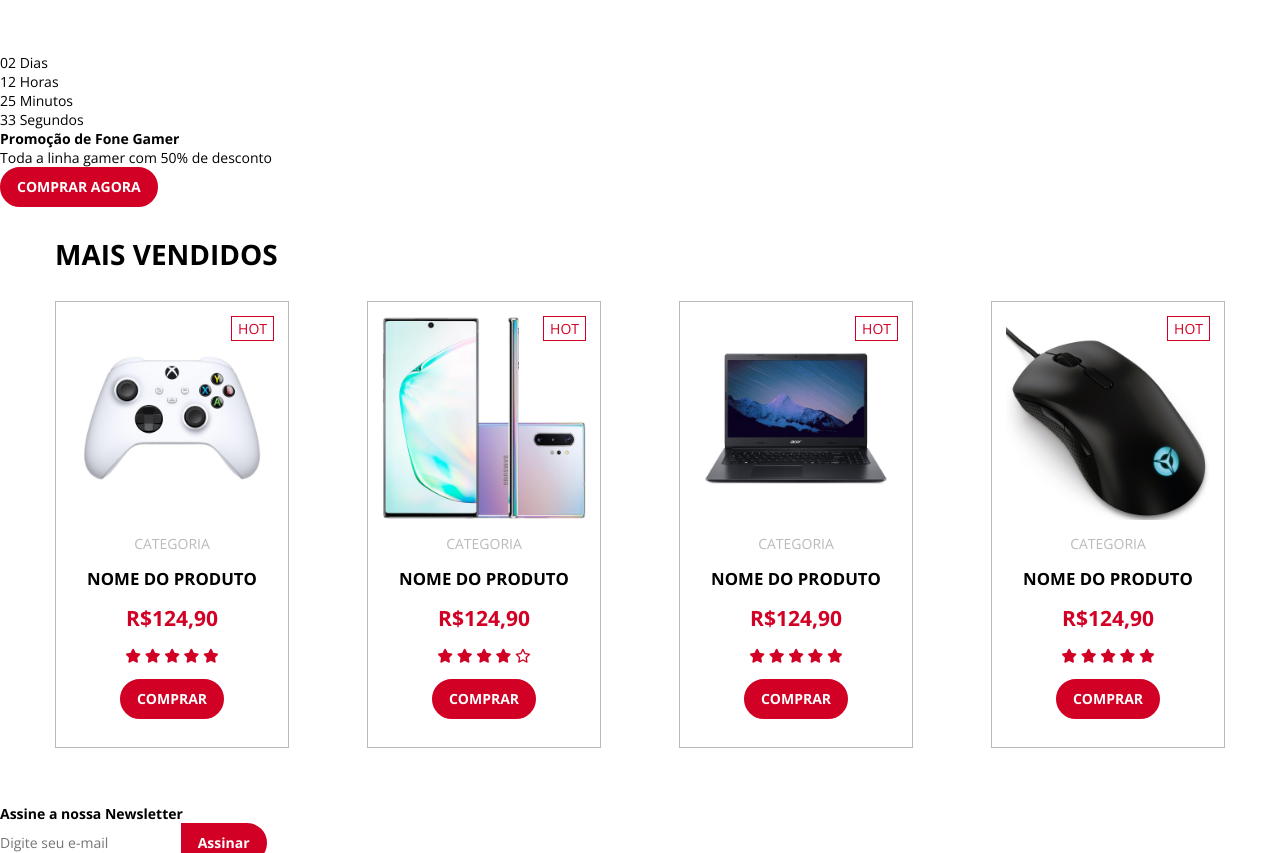
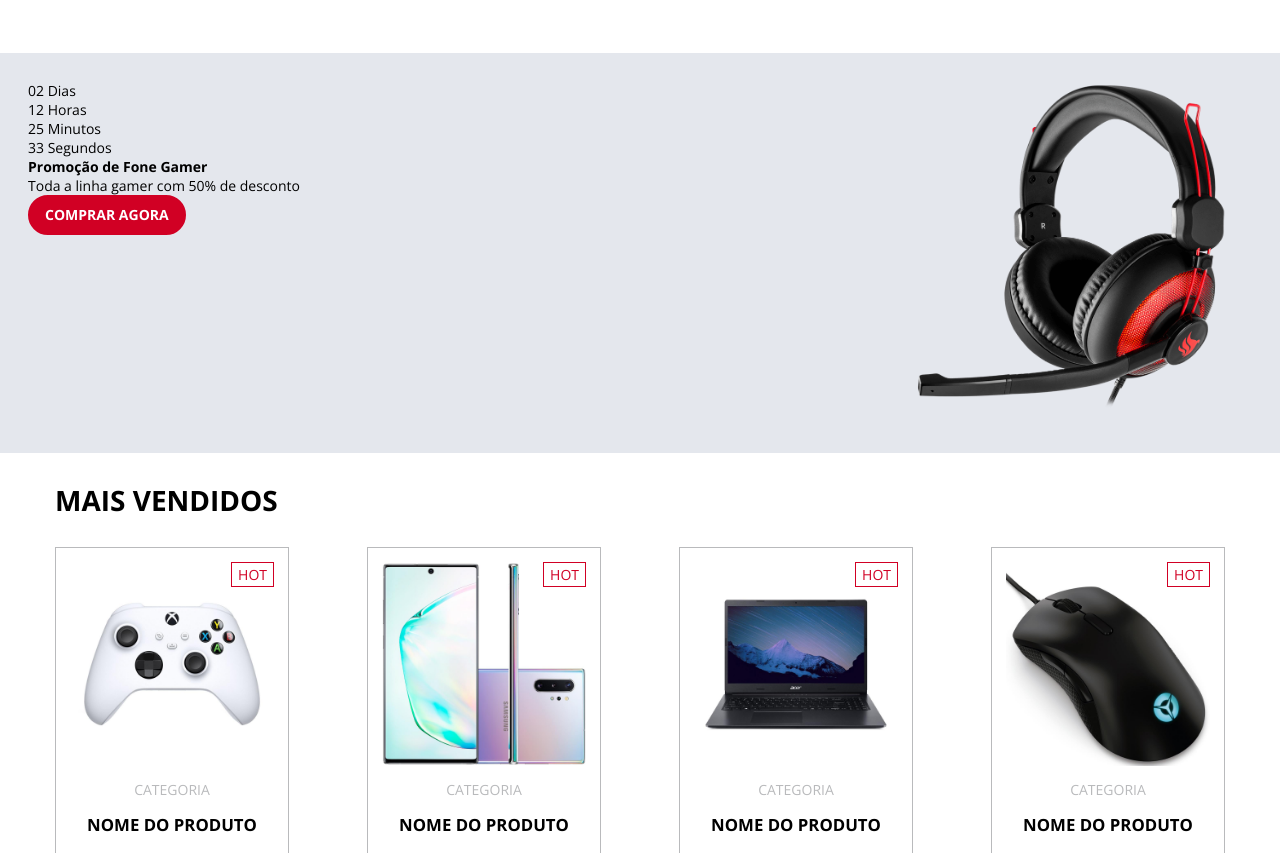
Before and after one commit to andrebonnano/electrum, a plain HTML site: page index.html in a window 1280 px wide. Shown: the part 1015-1868 px from the top of the page. Drawn offline with nearby package versions, Linux system fonts and the light colour scheme.

Commit message:
progresso 18h52

```diff
--- /dev/null
+++ b/sass/2-layouts/_deal-section.sass
@@ -0,0 +1,13 @@
+@use '../1-base/variables'
+@use '../1-base/base-mixins'
+@use 'layouts-mixins'
+
+.deal-container
+    background-image: url(../../img/deal_headset.png)
+    background-repeat: no-repeat
+    background-position-x: 95%
+    background-position-y: 2rem
+    background-size: 25%
+    background-color: variables.$section-bg-color
+    height: 400px
+    padding: 2rem
--- a/sass/2-layouts/layouts.sass
+++ b/sass/2-layouts/layouts.sass
@@ -1,3 +1,4 @@
 @use 'header'
 @use 'banner-section'
 @use 'products-section'
+@use 'deal-section'
```
Also changed, not shown: css/app.css, 1 other file.
